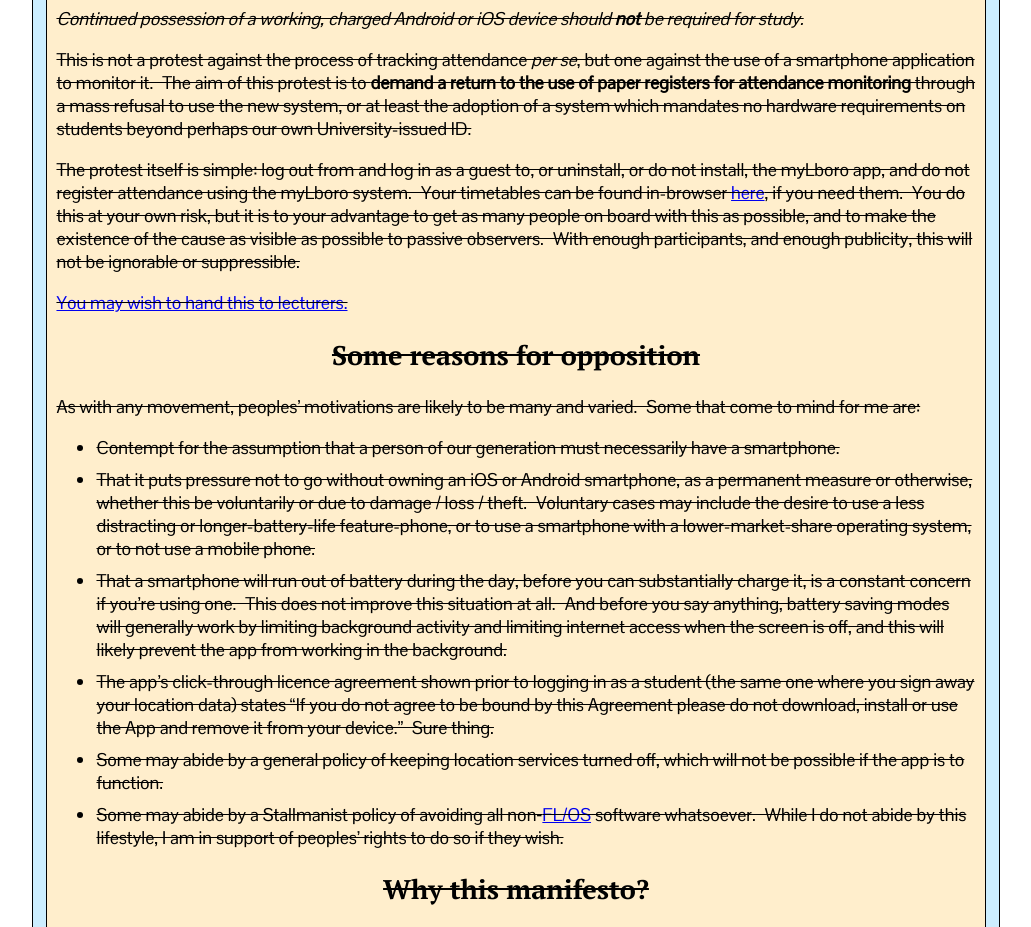
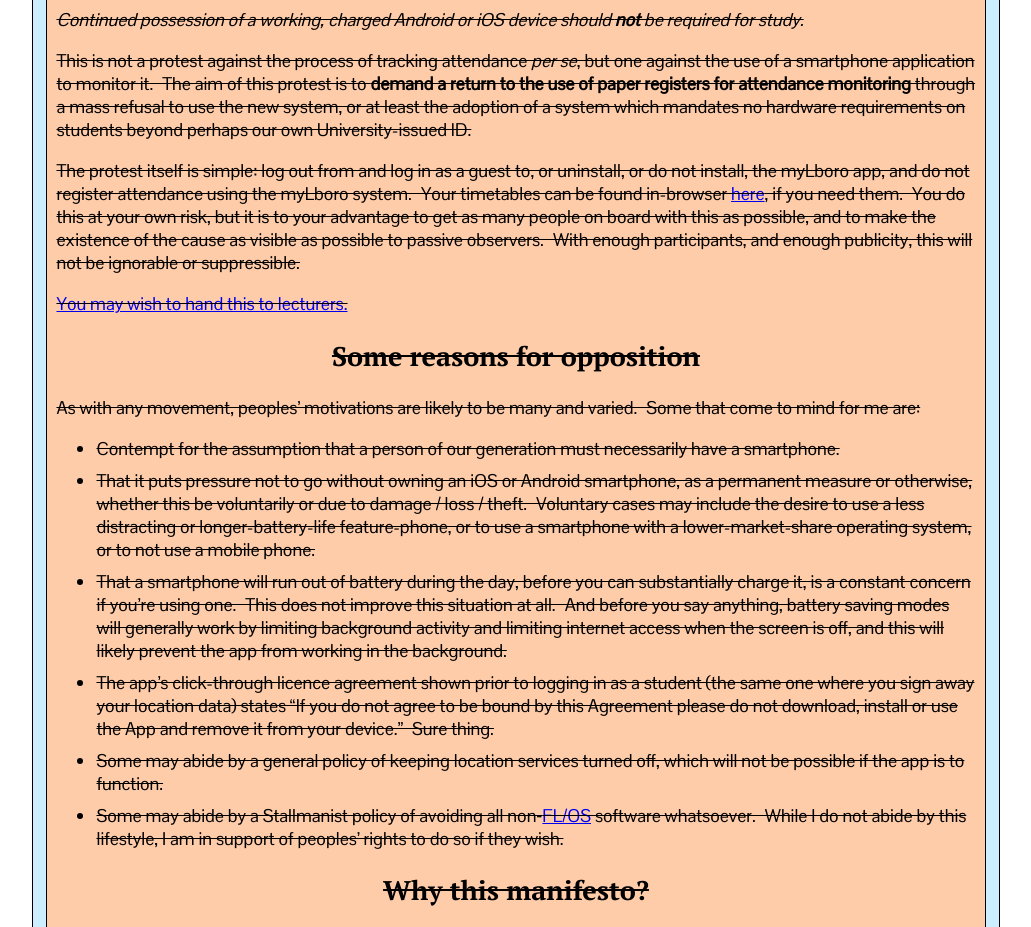
Before and after one commit to thomas-hori/protestual, a plain HTML site: page index.html in a window 1280 px wide. Shown: the part 530-1457 px from the top of the page, without its empty margins (124-1155 px from the left). Drawn offline with Linux system fonts and the light colour scheme; a web font is replaced by a local one.

Commit message:
automated commit

```diff
--- a/css/site.css
+++ b/css/site.css
@@ -67,9 +67,8 @@
 div.obsolete {
     margin-left: 0.5ex;
     margin-right: 0.5ex;
-    border-left: 1px solid black;
-    border-right: 1px solid black;
-    background: #FFEECC;
+    border: 1px solid black;
+    background: #FFCCAA;
     color: black;
     padding: 1em 1ex;
     text-decoration: line-through;
```
